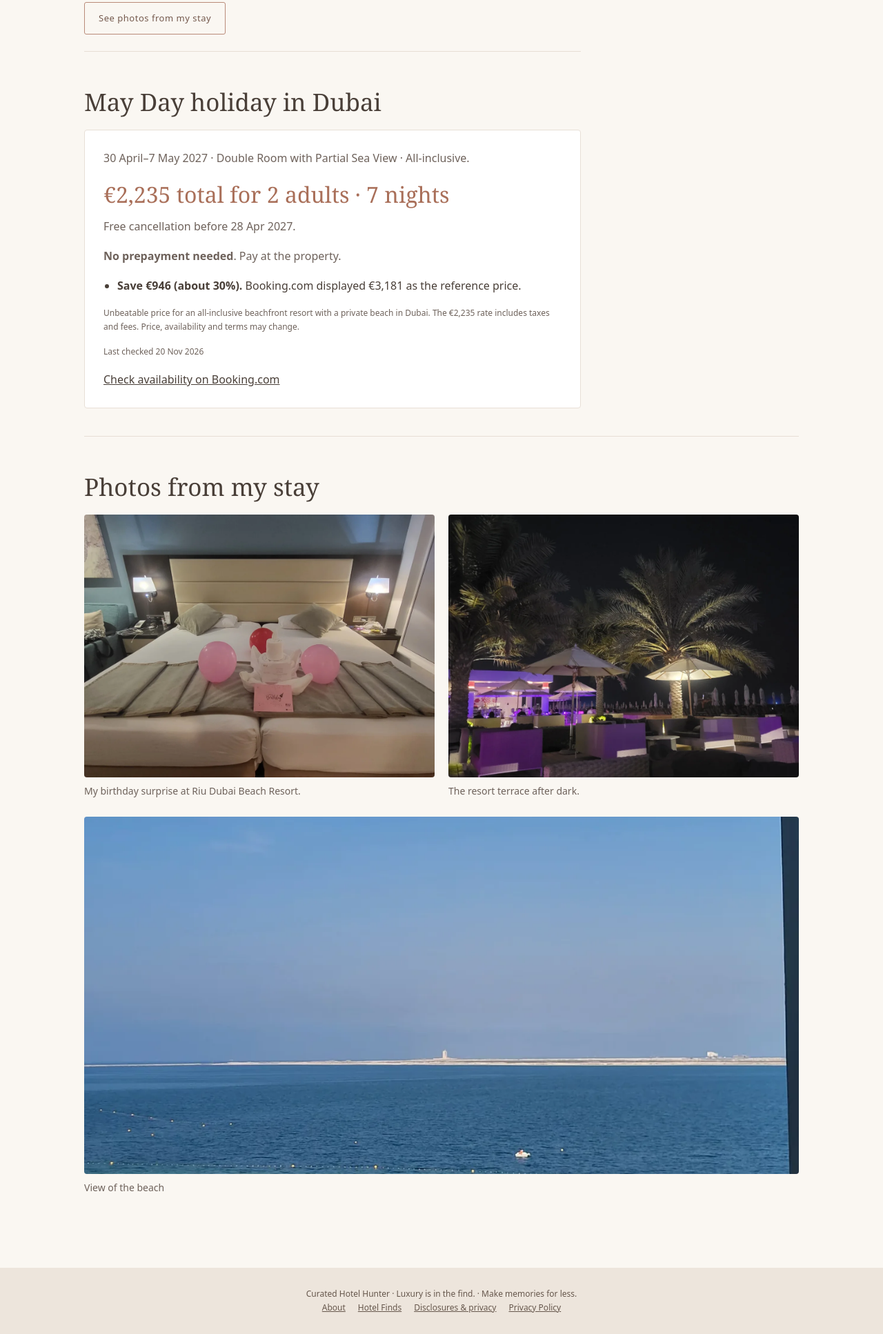
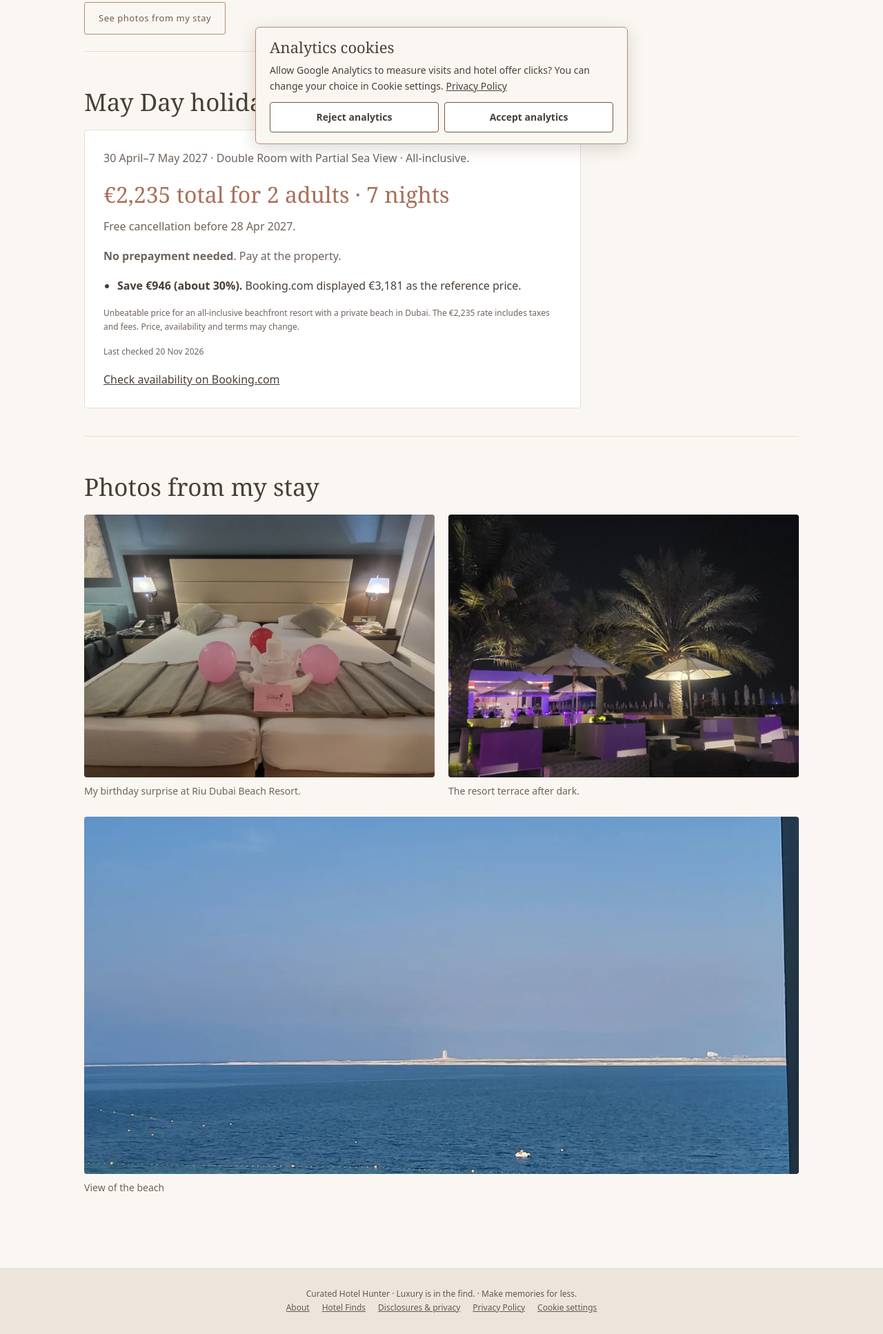
Before and after one commit to Dexy27/curated-hotel-hunter, a plain HTML site: page riu-dubai.html in a window 1280 px wide. Shown: the part 575-2509 px from the top of the page at 69% size. Drawn offline with Linux system fonts and the light colour scheme.

Commit message:
Connect consent-based GA4 and hotel click reporting (#5)
* Add consent-gated free GA4 hotel click event tracking

* Load hotel analytics on deal and destination pages

* Identify every hotel card consistently for analytics

* Document GA4 configuration, consent and reporting steps

* Connect consent-based Google Analytics for Curated Hotel Hunter

```diff
--- /dev/null
+++ b/hotel-analytics.js
@@ -0,0 +1,128 @@
+const measurementId = "G-1MRJFJEYK4";
+const siteDomain = "curatedhotelhunter.com";
+const consentCookie = "chh_analytics";
+const consentDays = 180;
+
+const footerLinks = document.querySelector("footer div");
+if (footerLinks) {
+  footerLinks.insertAdjacentHTML("beforeend", '<button type="button" class="cookie-settings">Cookie settings</button>');
+  document.body.insertAdjacentHTML("beforeend", `
+    <aside class="analytics-consent" aria-labelledby="analytics-consent-title" hidden>
+      <h2 id="analytics-consent-title" tabindex="-1">Analytics cookies</h2>
+      <p>Allow Google Analytics to measure visits and hotel offer clicks? You can change your choice in Cookie settings. <a href="privacy-policy.html#cookies-and-analytics">Privacy Policy</a></p>
+      <div class="analytics-consent-actions">
+        <button type="button" data-consent="reject">Reject analytics</button>
+        <button type="button" data-consent="accept">Accept analytics</button>
+      </div>
+    </aside>`);
+
+  const panel = document.querySelector(".analytics-consent");
+  const settings = footerLinks.querySelector(".cookie-settings");
+  const isLive = location.protocol === "https:" &&
+    [siteDomain, `www.${siteDomain}`].includes(location.hostname);
+  const cookieScope = isLive ? `; Domain=${siteDomain}; Secure` : "";
+  let analyticsStarted = false;
+  const landingUrl = new URL(location.href);
+  // The hotel search box stores visitors' search terms in this parameter.
+  landingUrl.searchParams.delete("q");
+  landingUrl.hash = "";
+  const referrer = document.referrer ? new URL(document.referrer) : null;
+  if (referrer) {
+    referrer.search = "";
+    referrer.hash = "";
+  }
+
+  function preference() {
+    return document.cookie.split("; ").find(cookie => cookie.startsWith(`${consentCookie}=`))
+      ?.slice(consentCookie.length + 1);
+  }
+
+  function startAnalytics() {
+    if (!isLive || analyticsStarted || preference() !== "accept") return;
+    analyticsStarted = true;
+    window.dataLayer = window.dataLayer || [];
+    window.gtag = function () { window.dataLayer.push(arguments); };
+    window.gtag("consent", "default", {
+      analytics_storage: "granted",
+      ad_storage: "denied",
+      ad_user_data: "denied",
+      ad_personalization: "denied",
+    });
+    window.gtag("js", new Date());
+    window.gtag("config", measurementId, {
+      allow_google_signals: false,
+      allow_ad_personalization_signals: false,
+      cookie_expires: consentDays * 86400,
+      cookie_update: false,
+      page_location: landingUrl.href,
+      page_referrer: referrer?.href || "",
+    });
+
+    const tag = document.createElement("script");
+    tag.async = true;
+    tag.src = `https://www.googletagmanager.com/gtag/js?id=${measurementId}`;
+    document.head.append(tag);
+  }
+
+  function stopAnalytics() {
+    if (!analyticsStarted) return;
+    window[`ga-disable-${measurementId}`] = true;
+    for (const name of ["_ga", `_ga_${measurementId.slice(2)}`]) {
+      document.cookie = `${name}=; Max-Age=0; Path=/; Secure`;
+      document.cookie = `${name}=; Max-Age=0; Path=/${cookieScope}`;
+    }
+    location.reload();
+  }
+
+  settings.addEventListener("click", () => {
+    panel.hidden = false;
+    panel.querySelector("h2").focus();
+  });
+
+  for (const button of panel.querySelectorAll("[data-consent]")) {
+    button.addEventListener("click", () => {
+      const value = button.dataset.consent;
+      document.cookie = `${consentCookie}=${value}; Max-Age=${consentDays * 86400}; Path=/; SameSite=Lax${cookieScope}`;
+      panel.hidden = true;
+      if (value === "accept") startAnalytics();
+      else stopAnalytics();
+      if (panel.contains(document.activeElement) || document.activeElement === document.body) {
+        settings.focus({ preventScroll: true });
+      }
+    });
+  }
+
+  function trackHotel(event) {
+    if (!analyticsStarted || preference() !== "accept") return;
+    const control = event.target.closest("[data-analytics-hotel]");
+    if (!control) return;
+
+    const parameters = {
+      hotel_name: control.dataset.analyticsHotel,
+      page_path: location.pathname,
+      page_location: landingUrl.href,
+    };
+    if (control.tagName === "SUMMARY") {
+      if (event.type === "click" && !control.parentElement.open) {
+        window.gtag("event", "hotel_details_open", parameters);
+      }
+      return;
+    }
+
+    const destination = new URL(control.href);
+    const isExternal = ![siteDomain, `www.${siteDomain}`].includes(destination.hostname);
+    if (isExternal) parameters.destination_host = destination.hostname;
+    window.gtag("event", isExternal ? "hotel_outbound_click" : "hotel_discovery_click", parameters);
+  }
+
+  document.addEventListener("click", trackHotel);
+  document.addEventListener("auxclick", event => {
+    if (event.button === 1) trackHotel(event);
+  });
+  window.addEventListener("pageshow", () => {
+    if (preference() !== "accept") stopAnalytics();
+  });
+
+  panel.hidden = Boolean(preference());
+  startAnalytics();
+}
--- a/hotel-deals.js
+++ b/hotel-deals.js
@@ -44,6 +44,7 @@ function makeDealCard(deal, status, onFeature = false, compact = false) {
         targetUrl?.protocol === "https:" && typeof deal.banner.alt === "string" && deal.banner.alt.trim()) {
       const link = document.createElement("a");
       link.className = "deal-banner";
+      link.dataset.analyticsHotel = deal.title;
       link.href = targetUrl.href;
       link.rel = "sponsored";
       const image = document.createElement("img");
@@ -160,6 +161,7 @@ function makeDealCard(deal, status, onFeature = false, compact = false) {
   if (hasDiscovery && !onFeature) {
     const link = document.createElement("a");
     link.href = discoveryPage;
+    link.dataset.analyticsHotel = deal.title;
     link.textContent = compact && hotelFindsOrder(deal) === 0 ? "Read about the stay" : "Read discovery →";
     card.append(link);
   }
@@ -171,6 +173,7 @@ function makeDealCard(deal, status, onFeature = false, compact = false) {
     }
     const link = document.createElement("a");
     link.href = bookingUrl.href;
+    link.dataset.analyticsHotel = deal.title;
     if (compact) link.className = "finds-offer-link";
     else if (hasDiscovery && !onFeature) link.className = "deal-booking-link";
     if (!onFeature || deal.affiliate === true) link.rel = "sponsored";
@@ -200,6 +203,7 @@ function makeDealCard(deal, status, onFeature = false, compact = false) {
     details.className = "finds-details";
     const summary = document.createElement("summary");
     summary.textContent = deal.price ? "Offer details" : "Stay details";
+    summary.dataset.analyticsHotel = deal.title;
     details.prepend(summary);
     card.append(details);
   }
--- a/riu-dubai.html
+++ b/riu-dubai.html
@@ -8,6 +8,7 @@
   <link rel="canonical" href="https://curatedhotelhunter.com/riu-dubai.html">
   <link rel="stylesheet" href="styles.css">
   <script type="module" src="hotel-deals.js"></script>
+<script type="module" src="hotel-analytics.js"></script>
 </head>
 <body>
 <header><div class="nav"><a class="brand" href="index.html">CHH<span>CURATED HOTEL HUNTER</span></a><nav aria-label="Main navigation"><a href="index.html">Home</a><a class="active" href="hotel-finds.html" aria-current="true">Hotel Finds</a><a class="" href="destinations.html">Destinations</a><a class="" href="difference.html">The CHH Difference</a><a class="" href="about.html">About</a></nav></div></header>
--- a/styles.css
+++ b/styles.css
@@ -277,3 +277,42 @@
   .finds-filters button { justify-self: start; }
   .finds-results-header h2 { font-size: 28px; }
 }
+
+.cookie-settings {
+  margin: 0 9px;
+  padding: 0;
+  border: 0;
+  background: transparent;
+  color: inherit;
+  font: inherit;
+  text-decoration: underline;
+  cursor: pointer;
+}
+.analytics-consent {
+  position: fixed;
+  z-index: 10;
+  inset: auto 16px 16px;
+  max-width: 540px;
+  margin-inline: auto;
+  padding: 16px 20px;
+  border: 1px solid #b98b79;
+  border-radius: 6px;
+  background: #faf7f2;
+  box-shadow: 0 6px 24px #493f3833;
+  font-size: 14px;
+}
+.analytics-consent h2 { margin: 0 0 8px; font-size: 22px; }
+.analytics-consent p { margin: 0 0 12px; }
+.analytics-consent-actions { display: flex; flex-wrap: wrap; gap: 8px; }
+.analytics-consent-actions button {
+  flex: 1 1 135px;
+  min-height: 44px;
+  padding: 6px 12px;
+  border: 1px solid #785546;
+  border-radius: 4px;
+  background: #fff;
+  color: #493f38;
+  font: inherit;
+  font-weight: 600;
+  cursor: pointer;
+}
```
Also changed, not shown: about.html (+1 -1 lines), ao-prao-koh-samet.html (+1 -0 lines), curacao.html (+1 -1 lines), destinations.html (+13 -13 lines), difference.html (+1 -1 lines), disclosures.html (+1 -1 lines), hotel-finds.html (+1 -1 lines), index.html (+7 -7 lines), maldives.html (+1 -1 lines), privacy-policy.html (+1 -1 lines), punta-cana-princess.html (+1 -0 lines), riu-jambo-zanzibar.html (+1 -0 lines), vilamendhoo.html (+1 -0 lines), 1 other file.
